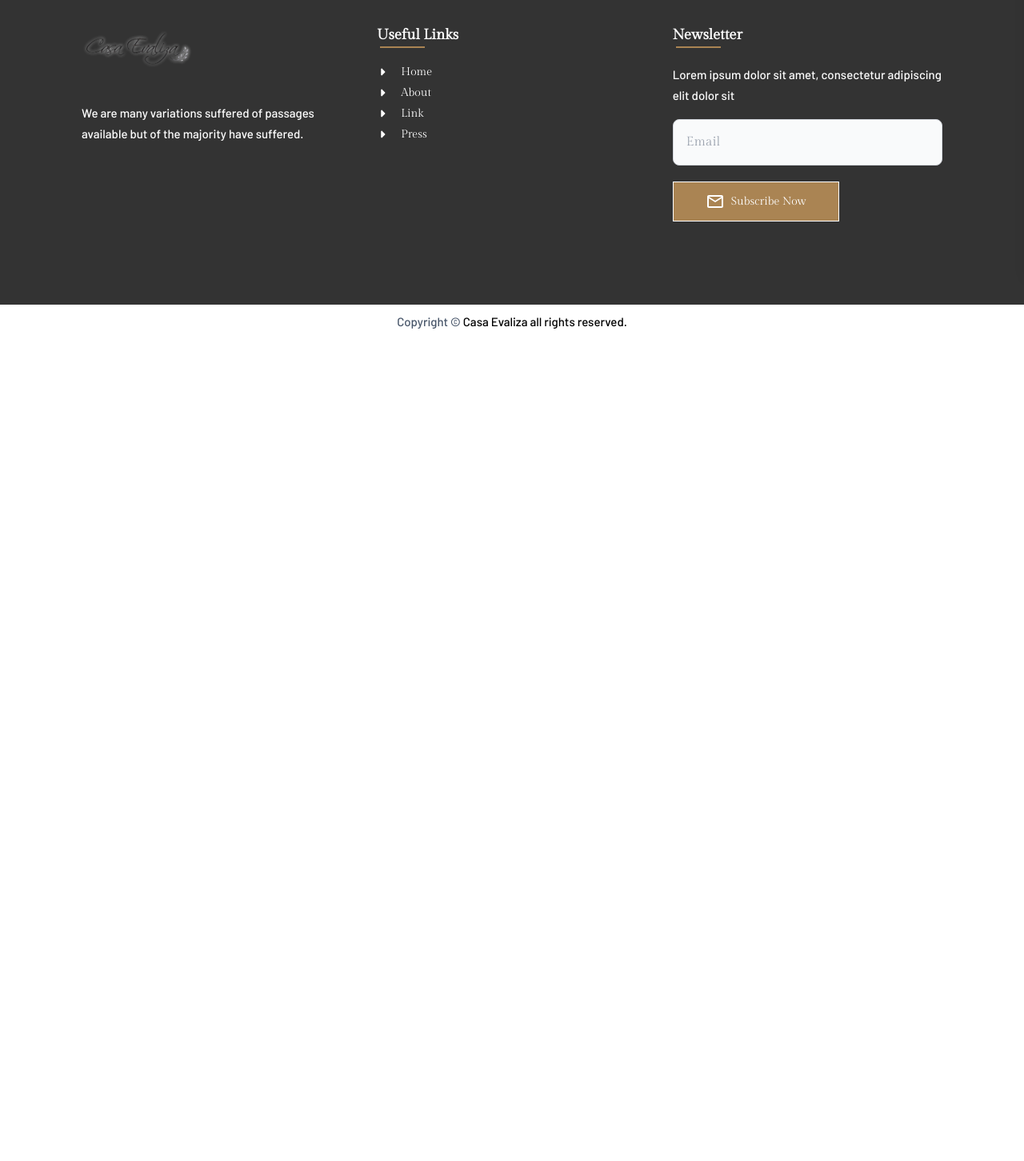
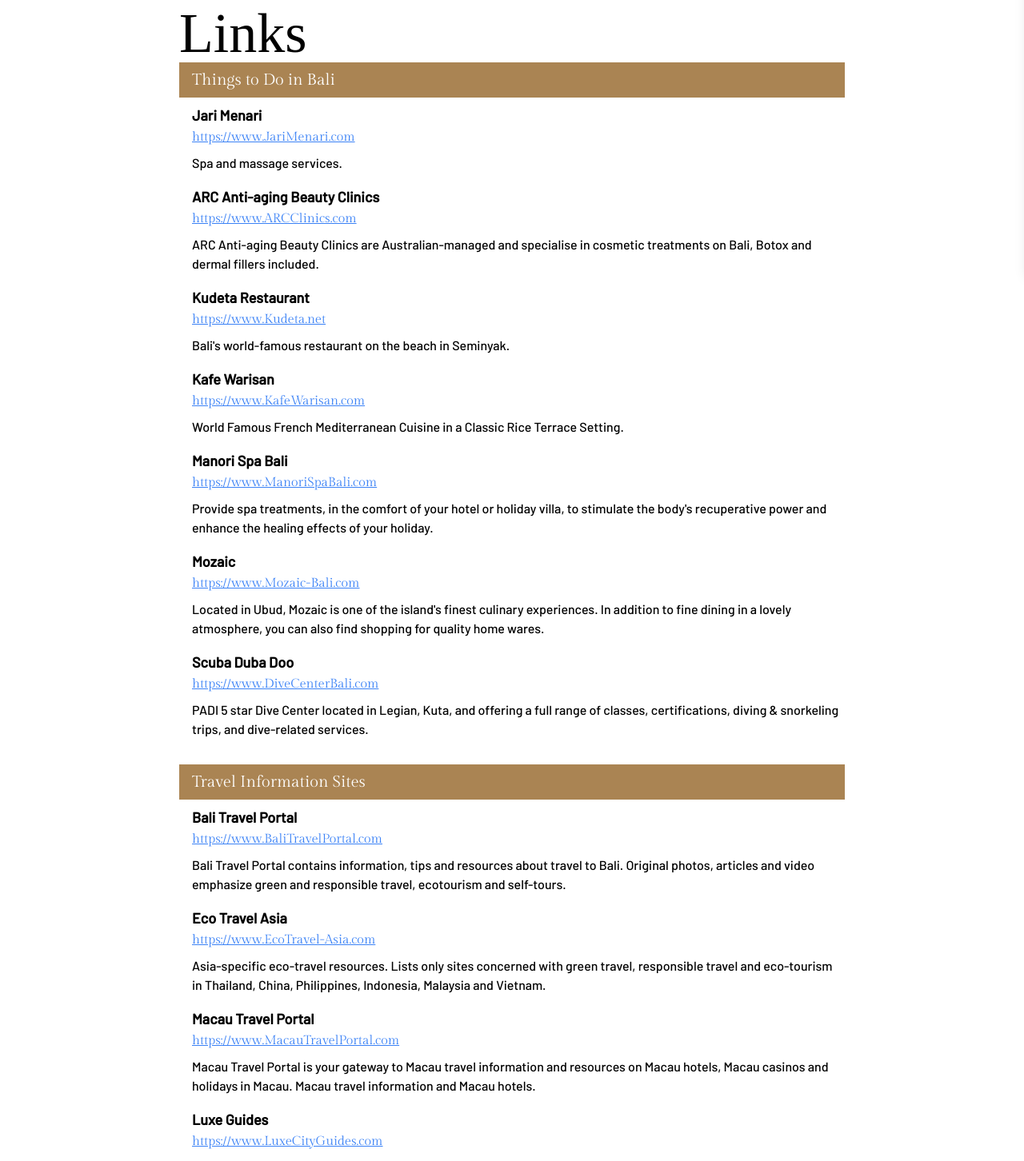
Before and after one commit to dklfh/casaevaliza-new-template, a React (Vite) app in the folder frontend/: page /Link in a window 1280 px wide. Shown: the part 460-1912 px from the top of the page at 80% size. Before the commit the page ends 883 px from the top, so only its background shows below. Built offline with nearby package versions, Linux system fonts and the light colour scheme; a web font is replaced by a local one.

Commit message:
nambah halamn link

```diff
--- a/frontend/src/component/TemplateLinks.jsx
+++ b/frontend/src/component/TemplateLinks.jsx
@@ -1,11 +1,28 @@
-import React from 'react'
+import React from 'react';
 
-const TemplateLinks = () => {
+const TemplateLinks = ({ sections }) => {
   return (
-    <div>
+    <div className="max-w-4xl mx-auto mt-10 p-4 sm:p-8">
+      <h1 className="text-4xl sm:text-[70px] font-island mb-4">Links</h1>
 
+      {sections.map((section, index) => (
+        <div key={index} className="mb-6 sm:mb-8">
+          <h2 className="text-lg sm:text-xl font-gilda bg-coklat text-white px-2 sm:px-4 py-1 sm:py-2">{section.title}</h2>
+          <ul className="pl-2 sm:pl-4 mt-2 space-y-2 sm:space-y-4">
+            {section.links.map((link, linkIndex) => (
+              <li key={linkIndex} className="space-y-1 sm:space-y-2">
+                <h3 className="text-base sm:text-lg font-semibold font-barlow">{link.name}</h3>
+                <a href={link.url} className="text-blue-500 underline font-gilda" target="_blank" rel="noopener noreferrer">
+                  {link.url}
+                </a>
+                <p className="text-sm sm:text-base font-barlow">{link.description}</p>
+              </li>
+            ))}
+          </ul>
+        </div>
+      ))}
     </div>
-  )
-}
+  );
+};
 
-export default TemplateLinks
+export default TemplateLinks;
--- a/frontend/src/pages/link.jsx
+++ b/frontend/src/pages/link.jsx
@@ -3,6 +3,31 @@
 import Navbar from '../component/navbar/navbar';
 import Footer from '../component/footer/footer';
 import Img1 from '../assets/image/IMG-20240618-WA0009.jpg';
+import TemplateLinks from '../component/TemplateLinks';
+
+const initialSections = [
+  {
+    title: "Things to Do in Bali",
+    links: [
+      { name: "Jari Menari", url: "https://www.JariMenari.com", description: "Spa and massage services." },
+      { name: "ARC Anti-aging Beauty Clinics", url: "https://www.ARCClinics.com", description: "ARC Anti-aging Beauty Clinics are Australian-managed and specialise in cosmetic treatments on Bali, Botox and dermal fillers included." },
+      { name: "Kudeta Restaurant", url: "https://www.Kudeta.net", description: "Bali's world-famous restaurant on the beach in Seminyak." },
+      { name: "Kafe Warisan", url: "https://www.KafeWarisan.com", description: "World Famous French Mediterranean Cuisine in a Classic Rice Terrace Setting." },
+      { name: "Manori Spa Bali", url: "https://www.ManoriSpaBali.com", description: "Provide spa treatments, in the comfort of your hotel or holiday villa, to stimulate the body's recuperative power and enhance the healing effects of your holiday." },
+      { name: "Mozaic", url: "https://www.Mozaic-Bali.com", description: "Located in Ubud, Mozaic is one of the island's finest culinary experiences. In addition to fine dining in a lovely atmosphere, you can also find shopping for quality home wares." },
+      { name: "Scuba Duba Doo", url: "https://www.DiveCenterBali.com", description: "PADI 5 star Dive Center located in Legian, Kuta, and offering a full range of classes, certifications, diving & snorkeling trips, and dive-related services." },
+    ],
+  },
+  {
+    title: "Travel Information Sites",
+    links: [
+      { name: "Bali Travel Portal", url: "https://www.BaliTravelPortal.com", description: "Bali Travel Portal contains information, tips and resources about travel to Bali. Original photos, articles and video emphasize green and responsible travel, ecotourism and self-tours." },
+      { name: "Eco Travel Asia", url: "https://www.EcoTravel-Asia.com", description: "Asia-specific eco-travel resources. Lists only sites concerned with green travel, responsible travel and eco-tourism in Thailand, China, Philippines, Indonesia, Malaysia and Vietnam." },
+      { name: "Macau Travel Portal", url: "https://www.MacauTravelPortal.com", description: "Macau Travel Portal is your gateway to Macau travel information and resources on Macau hotels, Macau casinos and holidays in Macau. Macau travel information and Macau hotels." },
+      { name: "Luxe Guides", url: "https://www.LuxeCityGuides.com", description: "The definitive style guide to Bali, Bangkok, Hong Kong, Hanoi and Ho Chi Minh City and many more for the discerning traveler." },
+    ],
+  },
+];
 
 const Link = () => {
   const [backgroundImage] = useState(Img1);
@@ -11,9 +36,10 @@
 
   return (
     <div>
-      <Navbar/>
+      <Navbar />
       <TemplateImg backgroundImage={backgroundImage} subheadingText={subheadingText} headingText={headingText} />
-      <Footer/>
+      <TemplateLinks sections={initialSections} />
+      <Footer />
     </div>
   );
 };
```
